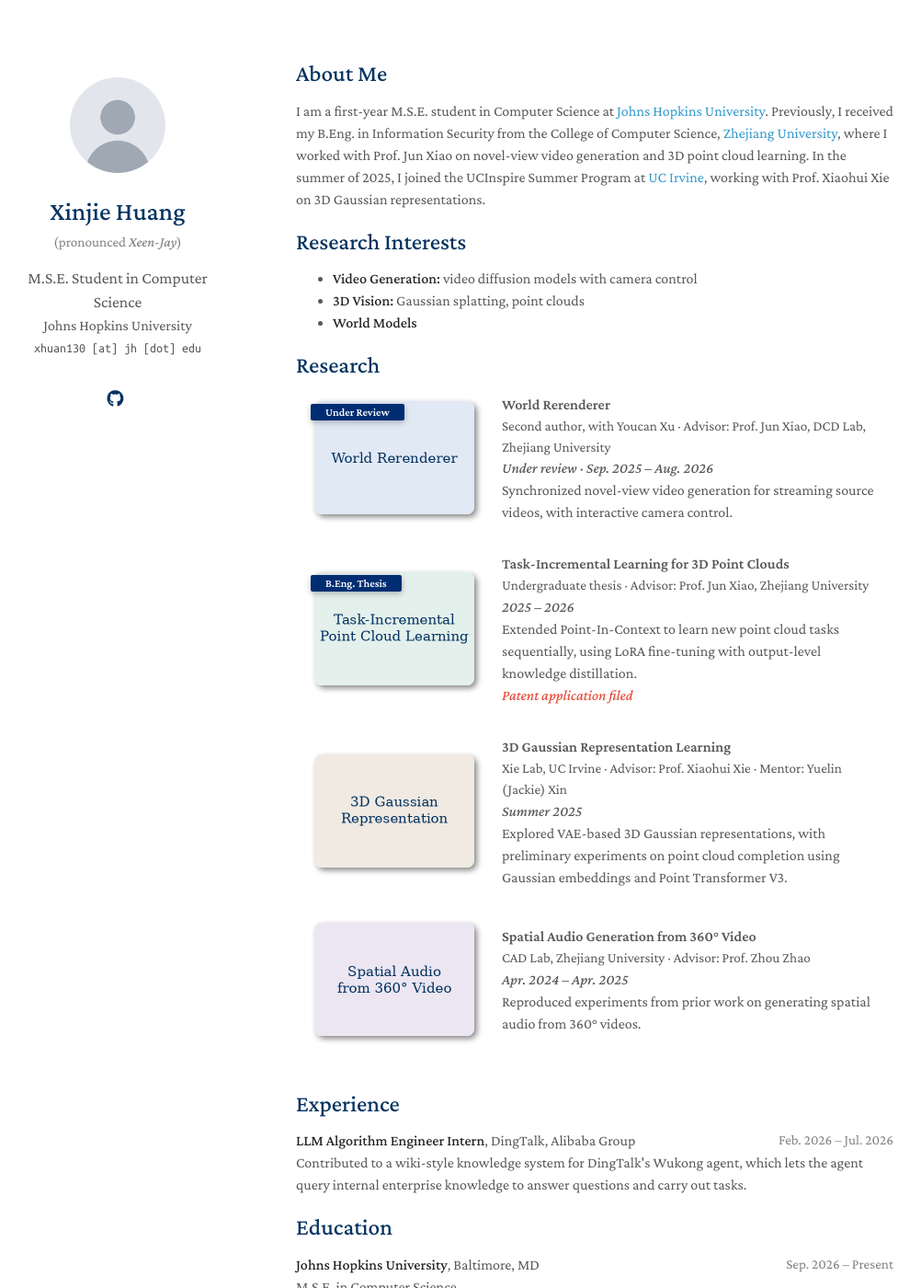
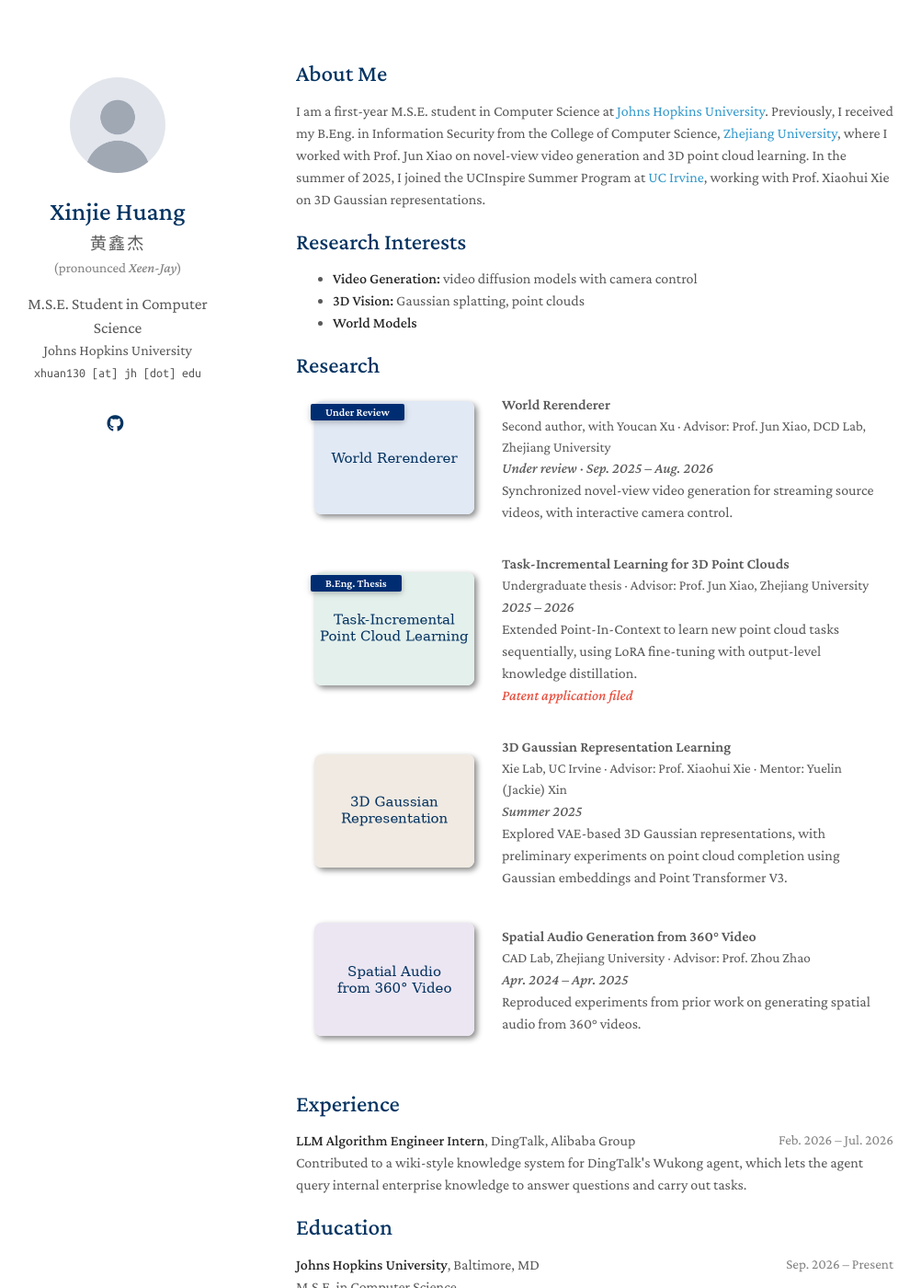
Before and after one commit to xeenjay/xeenjay.github.io, a Jekyll site: the page built from index.md, in a window 1280 px wide and 1400 px high. Shown: the whole window at 92% size, without its empty margins (148-1150 px from the left). Built offline with Jekyll 4.4.1, drawn with Linux system fonts in a browser that asks for light colours; a style sheet for code colours, icons or effects is not loaded; our own code applies the rules of GitHub Pages for plain Markdown files.

Commit message:
Show Chinese name below the English name
Adds a `native_name` option rendered between the name and the
pronunciation hint, and includes it in the SEO keywords.

Co-Authored-By: Claude Opus 5.5 <noreply@anthropic.com>
Claude-Session: https://claude.ai/code/session_014J2gcjon39Kp8kHZAu5aEc

```diff
--- a/_config.yml
+++ b/_config.yml
@@ -1,5 +1,6 @@
 # Basic Information
 title: Xinjie Huang
+native_name: 黄鑫杰
 pronunciation: Xeen-Jay
 position: M.S.E. Student in Computer Science
 affiliation: Johns Hopkins University
@@ -8,7 +9,7 @@ email: xhuan130 [at] jh [dot] edu
 
 # Search Engine Optimization (SEO)
 # The following information is used to improve the website traffic from search engines, e.g., Google.
-keywords: Xinjie Huang, Johns Hopkins University, computer vision, video generation, 3D vision, world models
+keywords: Xinjie Huang, 黄鑫杰, Johns Hopkins University, computer vision, video generation, 3D vision, world models
 description: Xinjie Huang is an M.S.E. student in Computer Science at Johns Hopkins University, working on video generation and 3D vision.
 canonical: https://xeenjay.github.io/
 
--- a/_layouts/homepage.html
+++ b/_layouts/homepage.html
@@ -44,8 +44,15 @@
         {% endif %}
 
         <h1>{{ site.title }}</h1>
-        {% if site.pronunciation %}
-        <p class="pronunciation">(pronounced <em>{{ site.pronunciation }}</em>)</p>
+        {% if site.native_name or site.pronunciation %}
+        <div class="name-notes">
+          {% if site.native_name %}
+          <div class="native-name" lang="zh-CN">{{ site.native_name }}</div>
+          {% endif %}
+          {% if site.pronunciation %}
+          <div class="pronunciation">(pronounced <em>{{ site.pronunciation }}</em>)</div>
+          {% endif %}
+        </div>
         {% endif %}
 
         {% if site.position %}
--- a/_sass/minimal-light-no-dark-mode.scss
+++ b/_sass/minimal-light-no-dark-mode.scss
@@ -519,8 +519,16 @@ footer {
 
 /* Site-specific additions */
 
+.name-notes {
+  margin: -14px 0 14px;
+}
+
+.native-name {
+  font-size: 1.15rem;
+  letter-spacing: 0.1em;
+}
+
 .pronunciation {
-  margin: -14px 0 14px;
   font-size: 0.95rem;
   color: #828282;
 }
--- a/_sass/minimal-light.scss
+++ b/_sass/minimal-light.scss
@@ -597,8 +597,16 @@ footer {
 }
 /* Site-specific additions */
 
+.name-notes {
+  margin: -14px 0 14px;
+}
+
+.native-name {
+  font-size: 1.15rem;
+  letter-spacing: 0.1em;
+}
+
 .pronunciation {
-  margin: -14px 0 14px;
   font-size: 0.95rem;
   color: #828282;
 }
```
